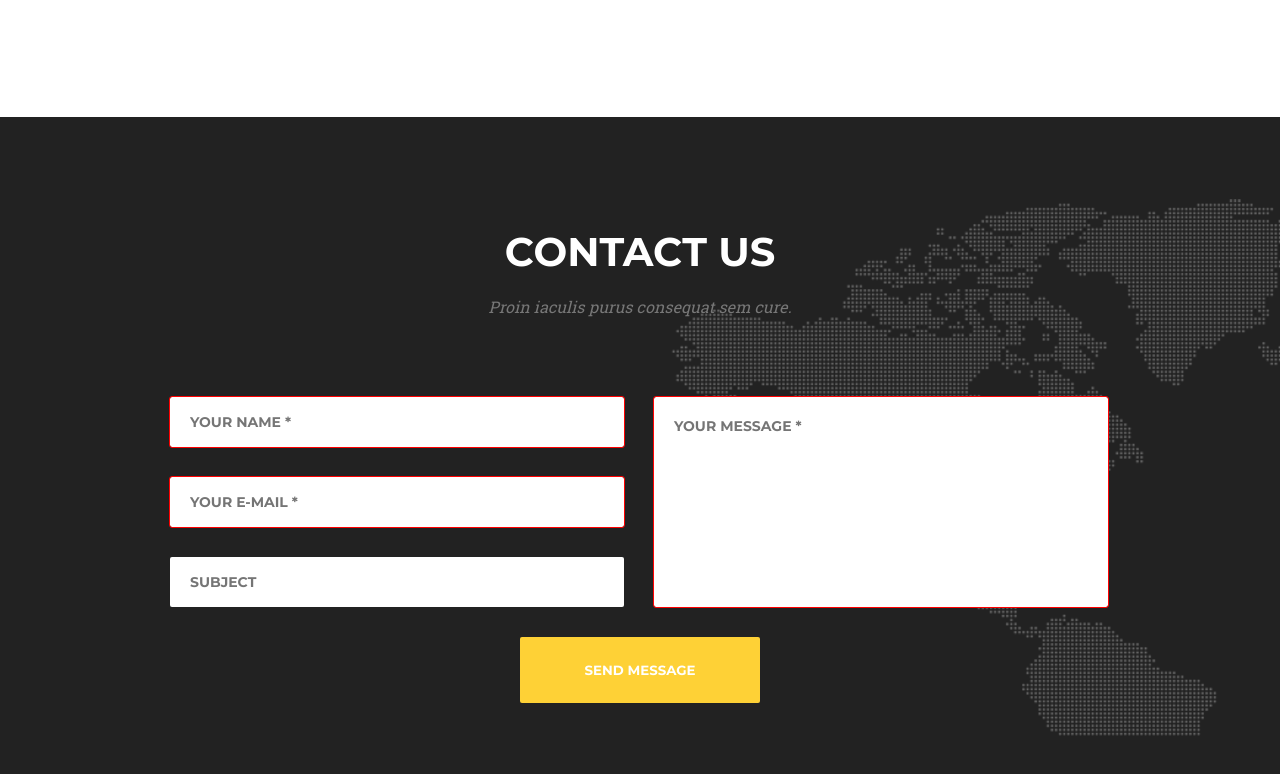
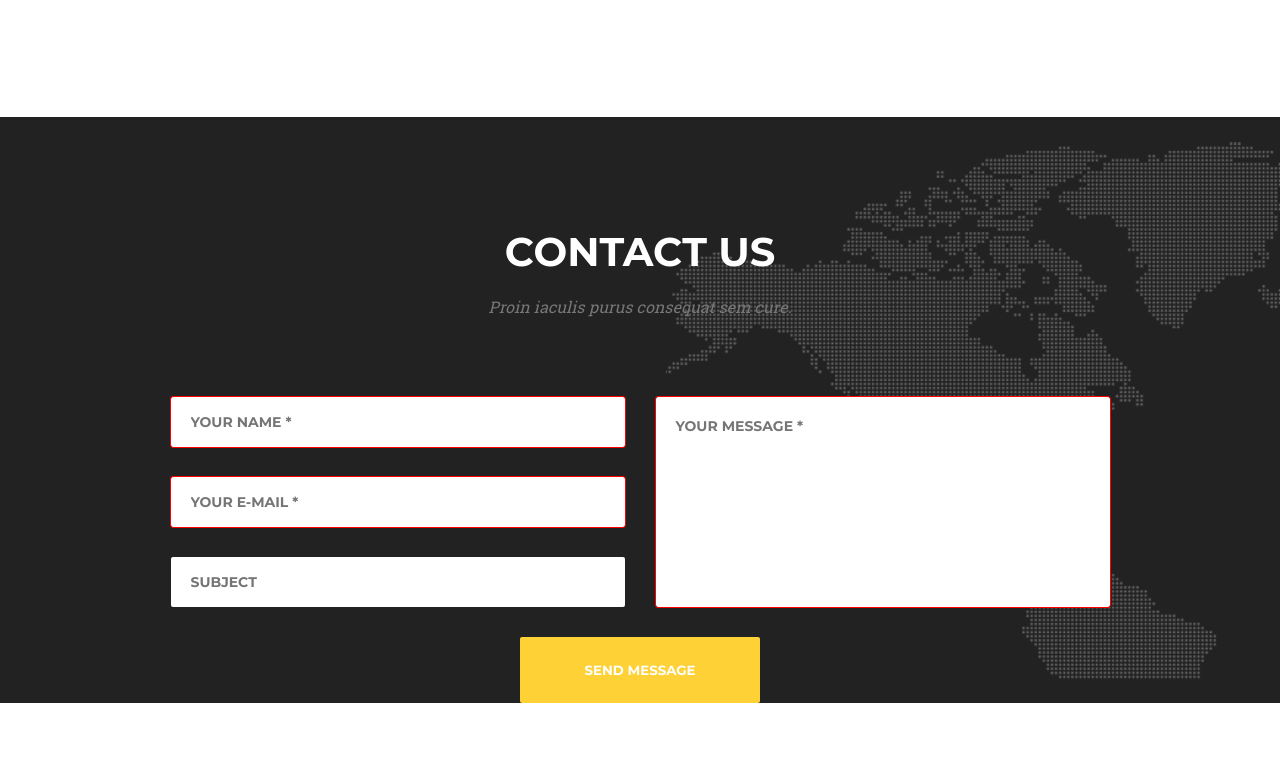
Before and after one commit to YuriiHaidai/goit-fe-course, a plain HTML site: page html-css/module-07/index.html in a window 1280 px wide. Shown: the part 562-1336 px from the top of the page. After the commit the page ends 1265 px from the top, so only its background shows below. Drawn offline with Linux system fonts and the light colour scheme.

Commit message:
fix2 hw m07

```diff
--- a/html-css/module-07/css/style.css
+++ b/html-css/module-07/css/style.css
@@ -40,8 +40,7 @@
 .navigation{
     display: flex;
     justify-content: space-between;
-    padding-top: 44px;
-    margin-bottom: 120px;
+    padding: 44px 0 120px;
 }
 
 .menu-list{
@@ -52,6 +51,7 @@
 }
 
 .menu-list-item-link{
+    display: block;
     text-decoration: none;
     font-size: 14px;
     color: rgb(34, 34, 34);
@@ -149,13 +149,14 @@
     font-family: "Montserrat";
 }
 
-.form{
+.form-block{
     display: flex;
+    flex-wrap: wrap;
+    justify-content: center;
 }
 
-.form-data{
-    display: flex;
-    flex-direction: column;
+.form-left{
+    width: 485px;
 }
 
 .form input,
@@ -175,7 +176,7 @@
 .form-email,
 .form-subject{
     height: 50px;
-    margin: 0 30px 30px 0;
+    margin-bottom: 30px;
 }
 
 .form-message{
@@ -201,5 +202,4 @@
     text-transform: uppercase;
     font-family: "Montserrat";
     font-weight: 700;
-    margin: 0 0 115px 350px;
 }
--- a/html-css/module-07/index.html
+++ b/html-css/module-07/index.html
@@ -52,14 +52,16 @@
                 <h2 class="contacts-title">Contact us</h2>
                 <p class="contacts-text">Proin iaculis purus consequat sem cure.</p>
                 <form class="form" action="#">
-                    <div class="form-data">
-                        <input class="form-name needs" type="text" placeholder="your Name *" name="name" required>
-                        <input class="form-email needs" type="email" placeholder="your e-mail *" name="email" required>
-                        <input class="form-subject" type="text" placeholder="subject" name="subject">
+                    <div class="form-block">
+                        <div class="form-left">
+                            <input class="form-name needs" type="text" placeholder="your Name *" name="name" required>
+                            <input class="form-email needs" type="email" placeholder="your e-mail *" name="email" required>
+                            <input class="form-subject" type="text" placeholder="subject" name="subject">
+                        </div>
+                        <textarea class="form-message needs" name="message" id="" cols="30" rows="10" placeholder="Your message *" required></textarea>
+                        <button class="button" type="submit">Send Message</button>
                     </div>
-                    <textarea class="form-message needs" name="message" id="" cols="30" rows="10" placeholder="Your message *" required></textarea>
                 </form>
-                <button class="button" type="submit">Send Message</button>
             </div>
         </section>
     </main>
```
